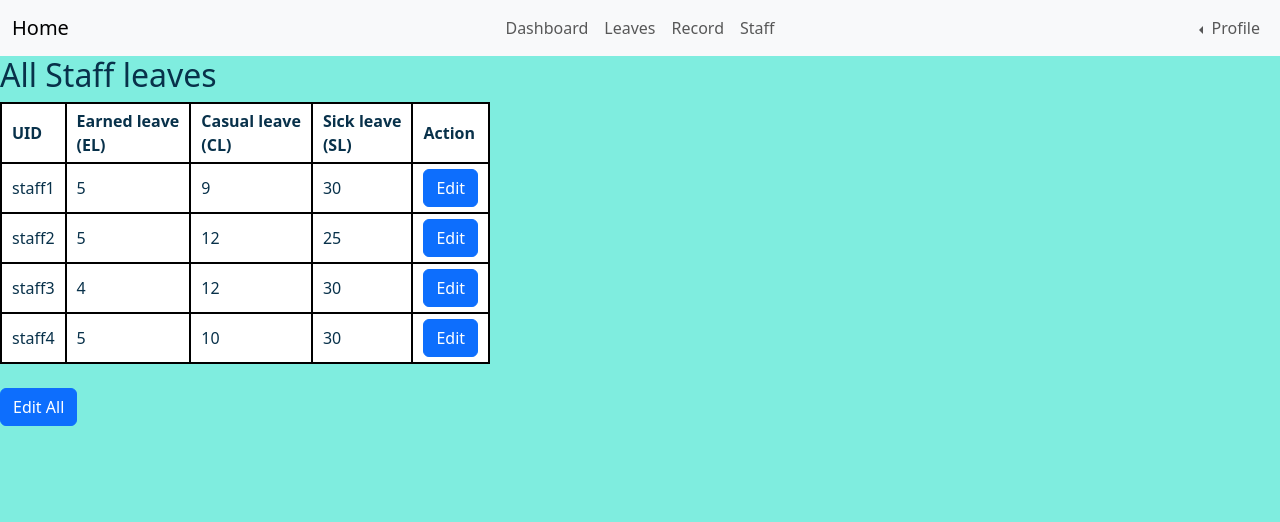
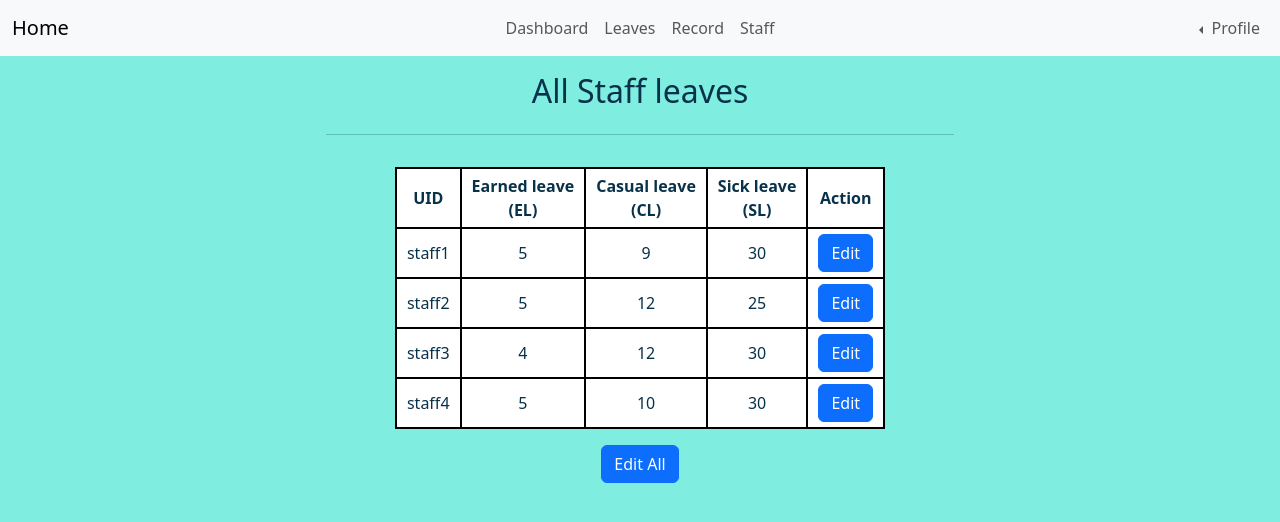
Before and after one commit to rhitajyotim411/Staff-Leave-Management, a PHP site: page /admin/leave.php in a window 1280 px wide. Shown: the top 522 px of the page. Run offline with PHP 8.4, Linux system fonts and the light colour scheme; the visitor is signed in with stand-in values (Sample User, id 1); data comes from the database, SQL or seed files in the repository.

Commit message:
Added CSS to admin leave

```diff
--- a/admin/leave.php
+++ b/admin/leave.php
@@ -42,8 +42,13 @@ if ($stmt->rowCount() < 1) {
 
 <body>
     <?php require '../inc/header.php' ?>
+    <div class="container-fluid text-center mt-3">
         <h2>All Staff leaves</h2>
+        <div class="d-flex justify-content-center">
+            <hr>
+        </div>
 
+        <div class="d-flex justify-content-center mt-3 mb-3">
             <table>
                 <tr>
                     <th>UID</th>
@@ -69,10 +74,12 @@ if ($stmt->rowCount() < 1) {
                 }
                 ?>
             </table>
-    <br>
+        </div>
+
         <form action="./edit_all.php" method="post">
             <input type="submit" name="submit" class="btn btn-primary" value="Edit All">
         </form>
+    </div>
 </body>
 
 </html>
```
Also changed, not shown: admin/edit.php (+8 -1 lines), admin/edit_all.php (+8 -0 lines). Lines whose indentation alone changed are shown as unchanged.
